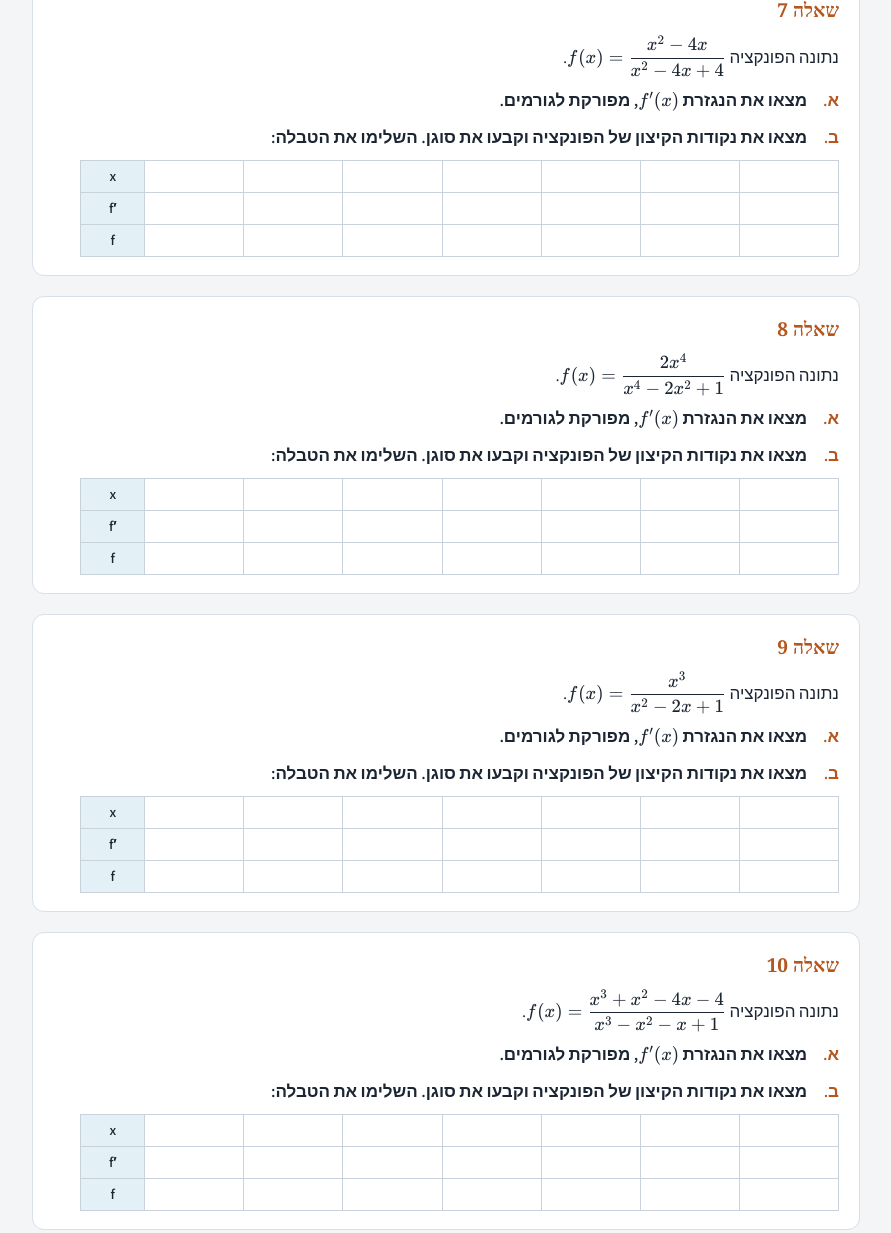
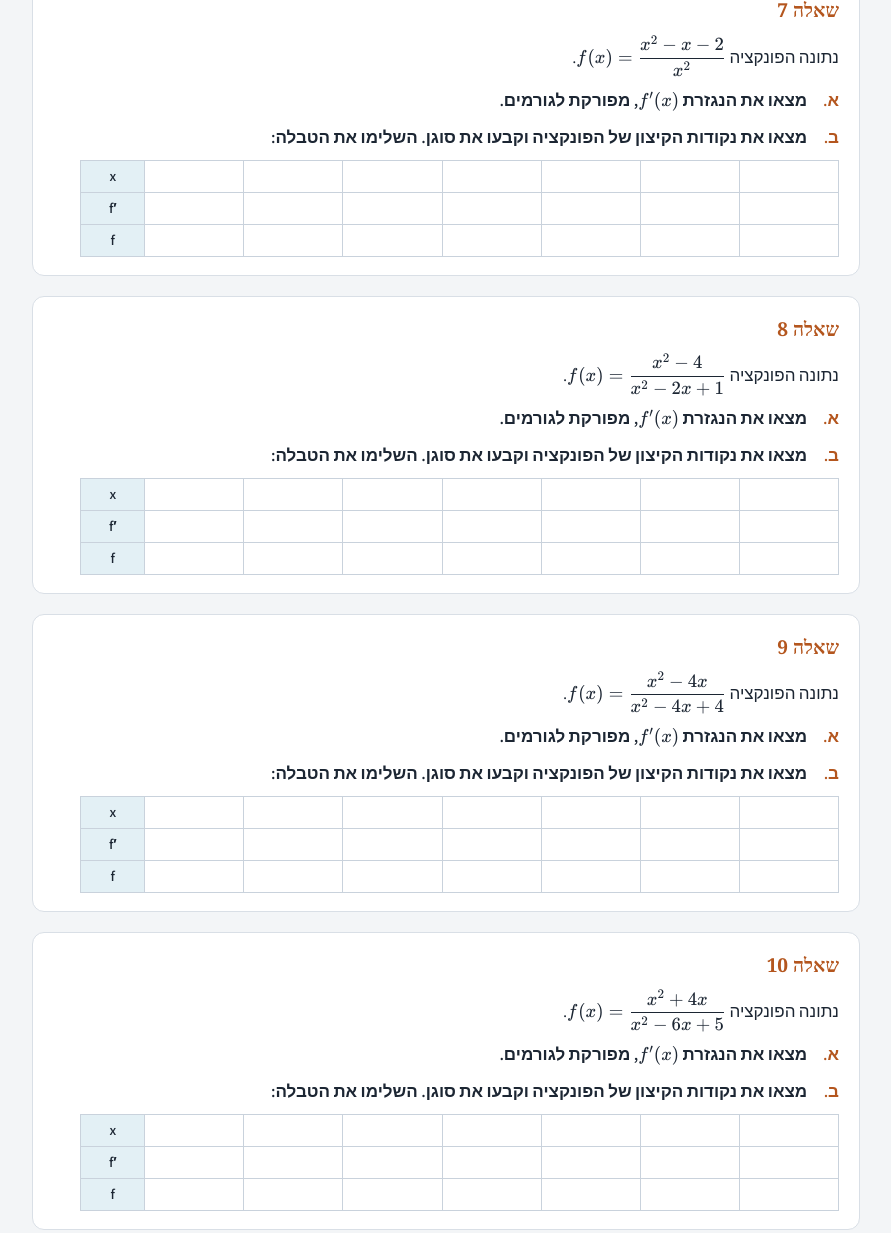
Before and after one commit to ofernarkis10/math11grade, a plain HTML site: page calculus-04-lesson-2-extrema-type-worksheet.html in a window 1280 px wide. Shown: the part 2748-3981 px from the top of the page, without its empty margins (194-1085 px from the left). Drawn offline with nearby package versions, Linux system fonts and the light colour scheme; a web font is replaced by a local one.

Commit message:
Calculus lesson 1 and 2 worksheets: quadratic factorable numerators only
Replaced the questions whose numerator was not a factorable quadratic
((x^2-4x+6)/(x^2-4), 2x^4/(x^4-2x^2+1), x^3/(x^2-2x+1) and the cubic over
cubic) by (x^2+2x+1)/(x^2+2), (x^2-x-2)/x^2, (x^2-4)/(x^2-2x+1) and
(x^2+4x)/(x^2-6x+5). Both lesson pages carry the same 10 functions.

Co-Authored-By: Claude Opus 5.5 <noreply@anthropic.com>
Claude-Session: https://claude.ai/code/session_01NEVNoWMYBbeDCceve1jWZ1

```diff
--- a/calculus-04-lesson-2-extrema-type-worksheet.html
+++ b/calculus-04-lesson-2-extrema-type-worksheet.html
@@ -121,35 +121,35 @@ footer{color:var(--muted);font-size:.9rem}
 </section>
 <section class="q r">
   <div class="q-head"><b>שאלה 6</b></div>
-  <p class="fn">נתונה הפונקציה <span class="m">\(f(x) = \dfrac{x^{2} - 4x + 6}{x^{2} - 4}\)</span>.</p>
+  <p class="fn">נתונה הפונקציה <span class="m">\(f(x) = \dfrac{x^{2} + 2x + 1}{x^{2} + 2}\)</span>.</p>
   <div class="part"><span class="lt">א.</span><span>מצאו את הנגזרת <span class="m">\(f'(x)\)</span>, מפורקת לגורמים.</span></div>
   <div class="part"><span class="lt">ב.</span><span>מצאו את נקודות הקיצון של הפונקציה וקבעו את סוגן. השלימו את הטבלה:</span></div>
   <table class="tbl"><tr><th>x</th><td></td><td></td><td></td><td></td><td></td><td></td><td></td></tr><tr><th>f′</th><td></td><td></td><td></td><td></td><td></td><td></td><td></td></tr><tr><th>f</th><td></td><td></td><td></td><td></td><td></td><td></td><td></td></tr></table>
 </section>
 <section class="q r">
   <div class="q-head"><b>שאלה 7</b></div>
+  <p class="fn">נתונה הפונקציה <span class="m">\(f(x) = \dfrac{x^{2} - x - 2}{x^{2}}\)</span>.</p>
+  <div class="part"><span class="lt">א.</span><span>מצאו את הנגזרת <span class="m">\(f'(x)\)</span>, מפורקת לגורמים.</span></div>
+  <div class="part"><span class="lt">ב.</span><span>מצאו את נקודות הקיצון של הפונקציה וקבעו את סוגן. השלימו את הטבלה:</span></div>
+  <table class="tbl"><tr><th>x</th><td></td><td></td><td></td><td></td><td></td><td></td><td></td></tr><tr><th>f′</th><td></td><td></td><td></td><td></td><td></td><td></td><td></td></tr><tr><th>f</th><td></td><td></td><td></td><td></td><td></td><td></td><td></td></tr></table>
+</section>
+<section class="q r">
+  <div class="q-head"><b>שאלה 8</b></div>
+  <p class="fn">נתונה הפונקציה <span class="m">\(f(x) = \dfrac{x^{2} - 4}{x^{2} - 2x + 1}\)</span>.</p>
+  <div class="part"><span class="lt">א.</span><span>מצאו את הנגזרת <span class="m">\(f'(x)\)</span>, מפורקת לגורמים.</span></div>
+  <div class="part"><span class="lt">ב.</span><span>מצאו את נקודות הקיצון של הפונקציה וקבעו את סוגן. השלימו את הטבלה:</span></div>
+  <table class="tbl"><tr><th>x</th><td></td><td></td><td></td><td></td><td></td><td></td><td></td></tr><tr><th>f′</th><td></td><td></td><td></td><td></td><td></td><td></td><td></td></tr><tr><th>f</th><td></td><td></td><td></td><td></td><td></td><td></td><td></td></tr></table>
+</section>
+<section class="q r">
+  <div class="q-head"><b>שאלה 9</b></div>
   <p class="fn">נתונה הפונקציה <span class="m">\(f(x) = \dfrac{x^{2} - 4x}{x^{2} - 4x + 4}\)</span>.</p>
   <div class="part"><span class="lt">א.</span><span>מצאו את הנגזרת <span class="m">\(f'(x)\)</span>, מפורקת לגורמים.</span></div>
   <div class="part"><span class="lt">ב.</span><span>מצאו את נקודות הקיצון של הפונקציה וקבעו את סוגן. השלימו את הטבלה:</span></div>
   <table class="tbl"><tr><th>x</th><td></td><td></td><td></td><td></td><td></td><td></td><td></td></tr><tr><th>f′</th><td></td><td></td><td></td><td></td><td></td><td></td><td></td></tr><tr><th>f</th><td></td><td></td><td></td><td></td><td></td><td></td><td></td></tr></table>
 </section>
 <section class="q r">
-  <div class="q-head"><b>שאלה 8</b></div>
-  <p class="fn">נתונה הפונקציה <span class="m">\(f(x) = \dfrac{2x^{4}}{x^{4} - 2x^{2} + 1}\)</span>.</p>
-  <div class="part"><span class="lt">א.</span><span>מצאו את הנגזרת <span class="m">\(f'(x)\)</span>, מפורקת לגורמים.</span></div>
-  <div class="part"><span class="lt">ב.</span><span>מצאו את נקודות הקיצון של הפונקציה וקבעו את סוגן. השלימו את הטבלה:</span></div>
-  <table class="tbl"><tr><th>x</th><td></td><td></td><td></td><td></td><td></td><td></td><td></td></tr><tr><th>f′</th><td></td><td></td><td></td><td></td><td></td><td></td><td></td></tr><tr><th>f</th><td></td><td></td><td></td><td></td><td></td><td></td><td></td></tr></table>
-</section>
-<section class="q r">
-  <div class="q-head"><b>שאלה 9</b></div>
-  <p class="fn">נתונה הפונקציה <span class="m">\(f(x) = \dfrac{x^{3}}{x^{2} - 2x + 1}\)</span>.</p>
-  <div class="part"><span class="lt">א.</span><span>מצאו את הנגזרת <span class="m">\(f'(x)\)</span>, מפורקת לגורמים.</span></div>
-  <div class="part"><span class="lt">ב.</span><span>מצאו את נקודות הקיצון של הפונקציה וקבעו את סוגן. השלימו את הטבלה:</span></div>
-  <table class="tbl"><tr><th>x</th><td></td><td></td><td></td><td></td><td></td><td></td><td></td></tr><tr><th>f′</th><td></td><td></td><td></td><td></td><td></td><td></td><td></td></tr><tr><th>f</th><td></td><td></td><td></td><td></td><td></td><td></td><td></td></tr></table>
-</section>
-<section class="q r">
   <div class="q-head"><b>שאלה 10</b></div>
-  <p class="fn">נתונה הפונקציה <span class="m">\(f(x) = \dfrac{x^{3} + x^{2} - 4x - 4}{x^{3} - x^{2} - x + 1}\)</span>.</p>
+  <p class="fn">נתונה הפונקציה <span class="m">\(f(x) = \dfrac{x^{2} + 4x}{x^{2} - 6x + 5}\)</span>.</p>
   <div class="part"><span class="lt">א.</span><span>מצאו את הנגזרת <span class="m">\(f'(x)\)</span>, מפורקת לגורמים.</span></div>
   <div class="part"><span class="lt">ב.</span><span>מצאו את נקודות הקיצון של הפונקציה וקבעו את סוגן. השלימו את הטבלה:</span></div>
   <table class="tbl"><tr><th>x</th><td></td><td></td><td></td><td></td><td></td><td></td><td></td></tr><tr><th>f′</th><td></td><td></td><td></td><td></td><td></td><td></td><td></td></tr><tr><th>f</th><td></td><td></td><td></td><td></td><td></td><td></td><td></td></tr></table>
```
Also changed, not shown: calculus-03-derivative-extrema-worksheet.html (+17 -17 lines), index.html (+1 -1 lines), 1 other file.
